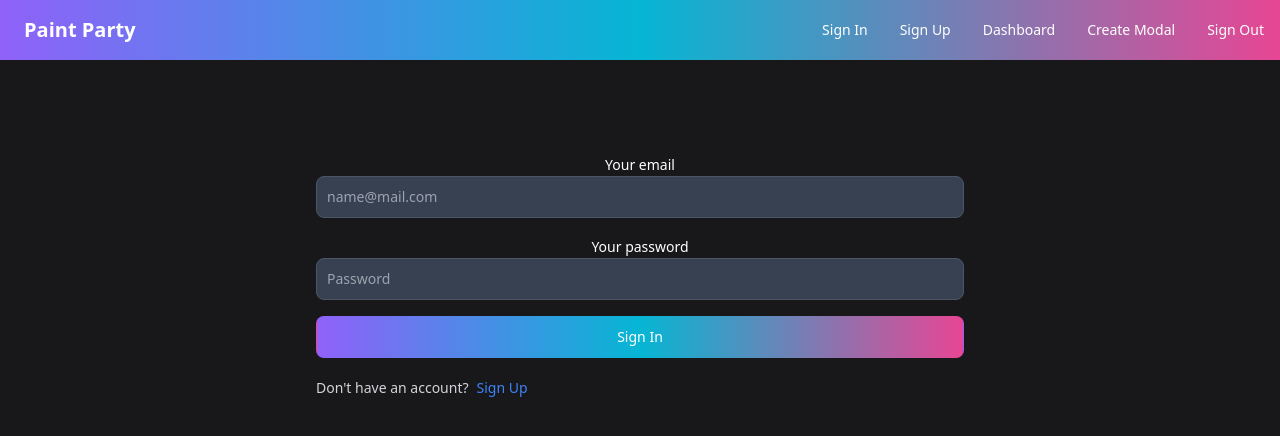
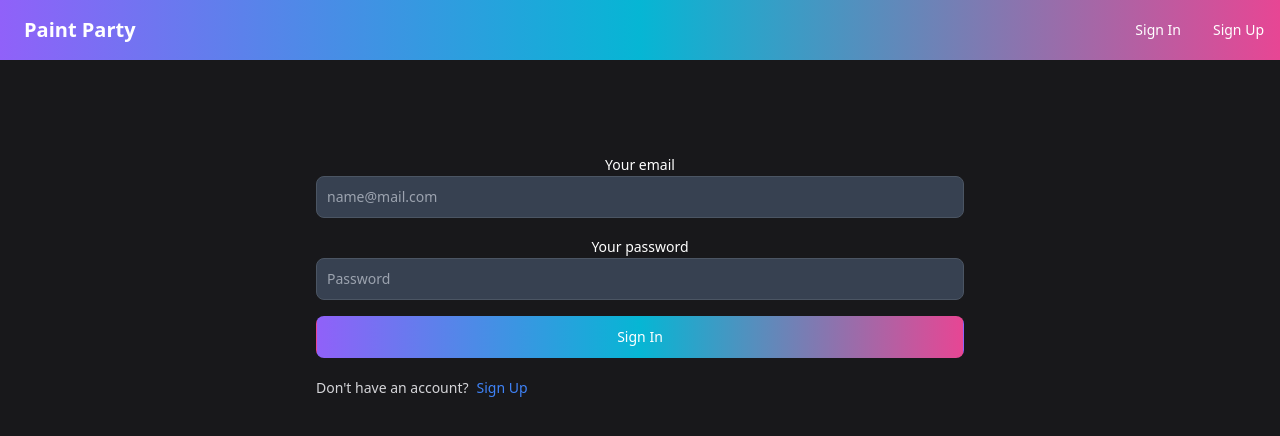
Before and after one commit to rockyueno0223/paint-party, a React (Vite) app in the folder frontend/: page /signin in a window 1280 px wide. Shown: the top 436 px of the page. Built offline with nearby package versions, Linux system fonts and the light colour scheme; no server answers.

Commit message:
added conditional link show to Header

```diff
--- a/frontend/src/components/Header.tsx
+++ b/frontend/src/components/Header.tsx
@@ -3,6 +3,7 @@ import { Link } from "react-router-dom";
 import type { CustomFlowbiteTheme } from "flowbite-react";
 import { useState } from "react";
 import { CreateCanvasModal } from "@/components/CreateCanvasModal";
+import { useUserContext } from "@/context/UserContext";
 
 const customTheme: CustomFlowbiteTheme["navbar"] = {
   "toggle": {
@@ -11,6 +12,8 @@ const customTheme: CustomFlowbiteTheme["navbar"] = {
 };
 
 export const Header = () => {
+  const { user } = useUserContext();
+
   const [isModalOpen, setModalOpen] = useState<boolean>(false);
 
   const handleSignout = async () => {
@@ -41,12 +44,8 @@ export const Header = () => {
         <Navbar.Toggle />
 
         <Navbar.Collapse>
-          <Navbar.Link as={'div'}>
-            <Link to="/signin" className="text-white">Sign In</Link>
-          </Navbar.Link>
-          <Navbar.Link as={'div'}>
-            <Link to="/signup" className="text-white">Sign Up</Link>
-          </Navbar.Link>
+          {user ?
+            <>
               <Navbar.Link as={'div'}>
                 <Link to="/dashboard" className="text-white">Dashboard</Link>
               </Navbar.Link>
@@ -66,6 +65,17 @@ export const Header = () => {
                   Sign Out
                 </span>
               </Navbar.Link>
+            </>
+            :
+            <>
+              <Navbar.Link as={'div'}>
+                <Link to="/signin" className="text-white">Sign In</Link>
+              </Navbar.Link>
+              <Navbar.Link as={'div'}>
+                <Link to="/signup" className="text-white">Sign Up</Link>
+              </Navbar.Link>
+            </>
+          }
         </Navbar.Collapse>
       </Navbar>
 
```
Lines whose indentation alone changed are shown as unchanged.
